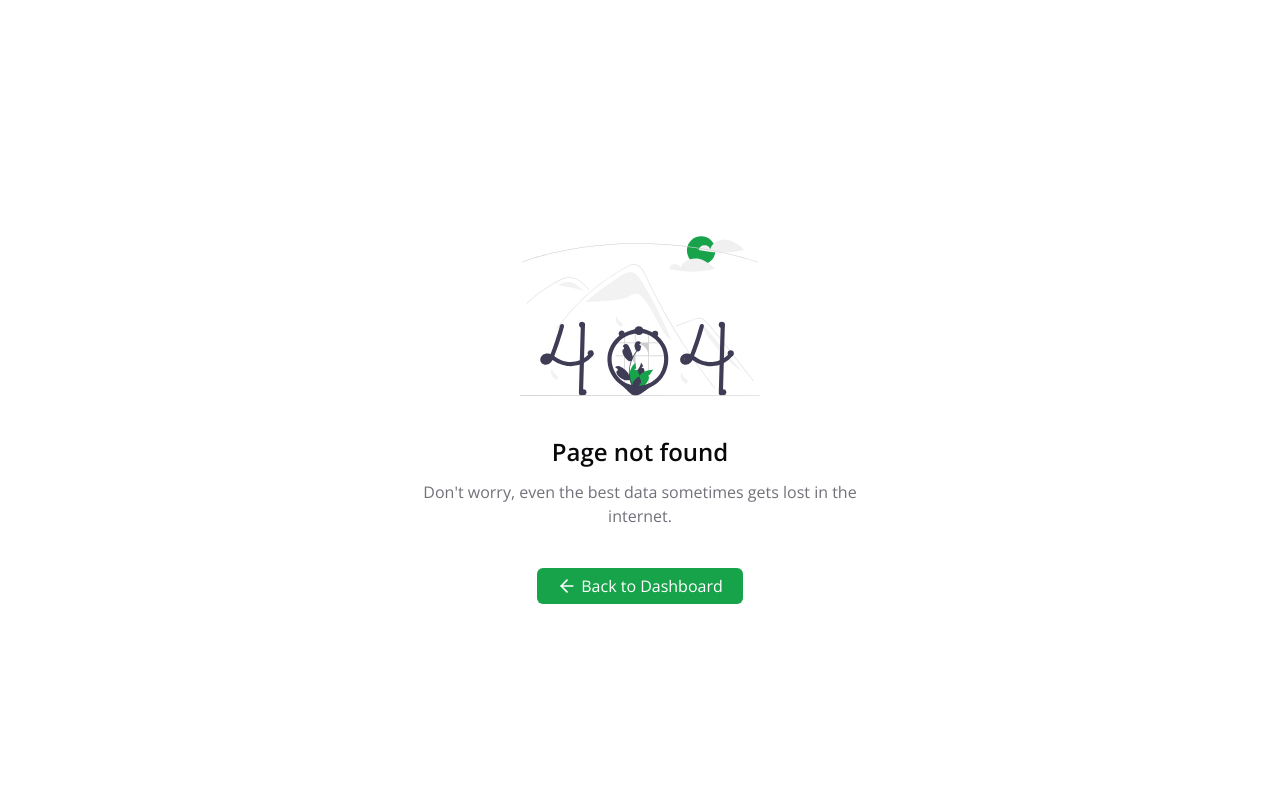
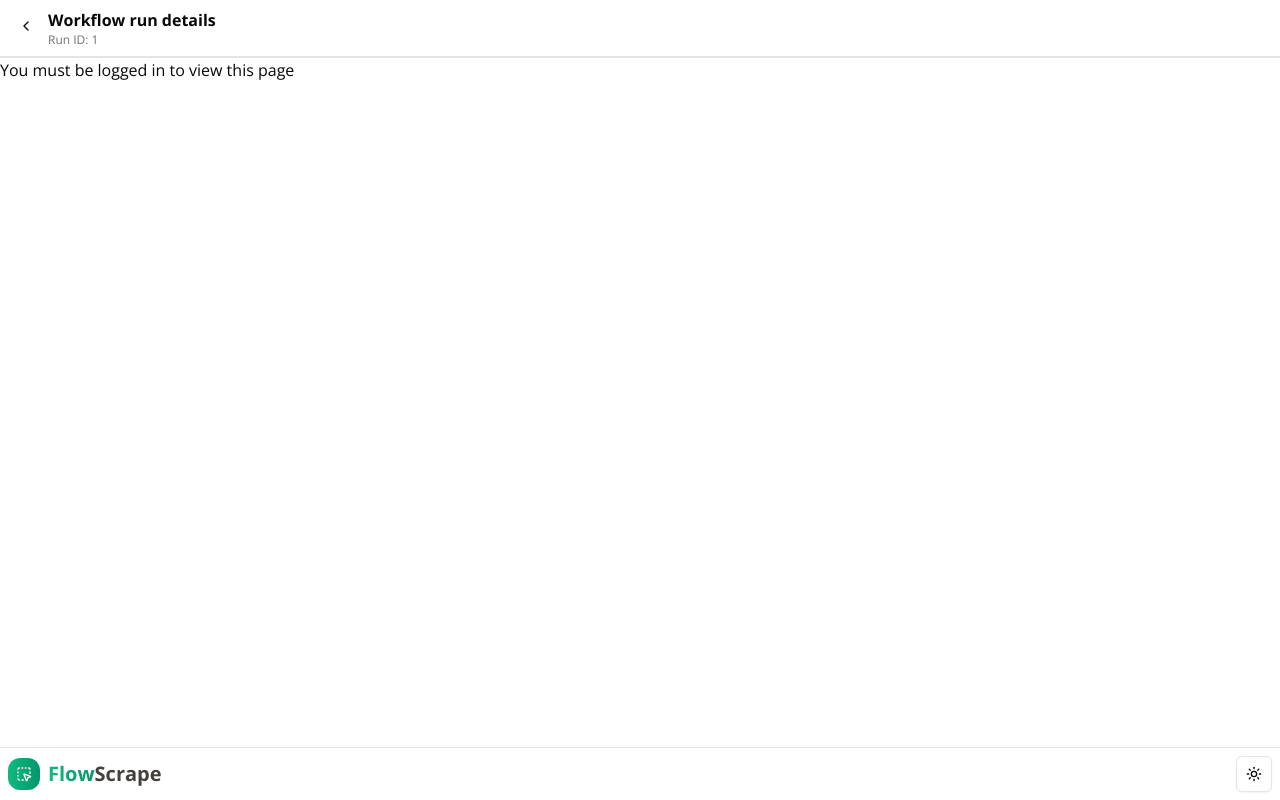
Before and after one commit to vijaykolar/scrape-flow, a Next.js app: page /workflow/runs/1/1 in a window 1280 px wide. Before the commit this address had no page. Built offline with nearby package versions, Linux system fonts and the light colour scheme; no server answers.

Commit message:
Add workflow execution redirection and execution viewer page
Introduce redirection to execution details upon workflow execution completion. Created a new page for viewing execution details and updated the Topbar component to allow hiding action buttons.

```diff
--- a/src/actions/workflows/runWorkflow.ts
+++ b/src/actions/workflows/runWorkflow.ts
@@ -10,6 +10,7 @@ import {
 } from "@/types/workflow";
 import { flowToExecutionPlan } from "@/lib/workflow/executionPlan";
 import { TaskRegistry } from "@/lib/workflow/task/registry";
+import { redirect } from "next/navigation";
 
 export async function RunWorkflow(form: {
   workflowId: string;
@@ -87,5 +88,5 @@ export async function RunWorkflow(form: {
   if (!execution) {
     throw new Error("workflow execution not created");
   }
-  return execution;
+  redirect(`/workflow/runs/${workflowId}/${execution.id}`);
 }
--- a/src/app/workflow/_components/topbar/Topbar.tsx
+++ b/src/app/workflow/_components/topbar/Topbar.tsx
@@ -11,9 +11,15 @@ type TopbarProps = {
   title?: string;
   description?: string;
   workflowId?: string;
+  hideButtons?: boolean;
 };
 
-export const Topbar = ({ title, description, workflowId }: TopbarProps) => {
+export const Topbar = ({
+  title,
+  description,
+  workflowId,
+  hideButtons = false,
+}: TopbarProps) => {
   const router = useRouter();
   return (
     <header className="justify-between sticky top-0 flex p-2  border-b-2 border-separate w-full h-[60px] bg-background z-10">
@@ -29,10 +35,12 @@ export const Topbar = ({ title, description, workflowId }: TopbarProps) => {
           <p className="text-muted-foreground text-xs">{description}</p>
         </div>
       </div>
-      <div className="flex gap-2 justify-end items-center">
-        <ExecuteBtn workflowId={workflowId!} />
-        <SaveBtn workflowId={workflowId!} />
-      </div>
+      {!hideButtons && (
+        <div className="flex gap-2 justify-end items-center">
+          <ExecuteBtn workflowId={workflowId!} />
+          <SaveBtn workflowId={workflowId!} />
+        </div>
+      )}
     </header>
   );
 };
--- /dev/null
+++ b/src/app/workflow/runs/[workflowId]/[executionId]/page.tsx
@@ -0,0 +1,45 @@
+import { Params } from "next/dist/server/request/params";
+import { Topbar } from "@/app/workflow/_components/topbar/Topbar";
+import { Suspense } from "react";
+import { waitFor } from "@/lib/helpers/waitFor";
+import { Loader2Icon } from "lucide-react";
+import { auth } from "@clerk/nextjs/server";
+
+export default async function ExecutionViewerPage({ params }: any) {
+  const { executionId, workflowId } = await params;
+  return (
+    <div className="h-screen flex flex-col overflow-hidden w-full">
+      <Topbar
+        workflowId={workflowId}
+        title="Workflow run details"
+        description={`Run ID: ${executionId}`}
+        hideButtons
+      />
+      <section className="flex h-full overflow-auto">
+        <Suspense
+          fallback={
+            <div className="flex items-center justify-center w-full">
+              <Loader2Icon className="animate-spin size-8 stroke-primary" />
+            </div>
+          }
+        >
+          <ExecutionViewerWrapper executionId={executionId} />
+        </Suspense>
+      </section>
+    </div>
+  );
+}
+
+async function ExecutionViewerWrapper({
+  executionId,
+}: {
+  executionId: string;
+}) {
+  const { userId } = await auth();
+
+  if (!userId) {
+    return <div>You must be logged in to view this page</div>;
+  }
+
+  return <div>hello</div>;
+}
```
Also changed, not shown: 1 other file (tests, documents, lock files or other folders).
